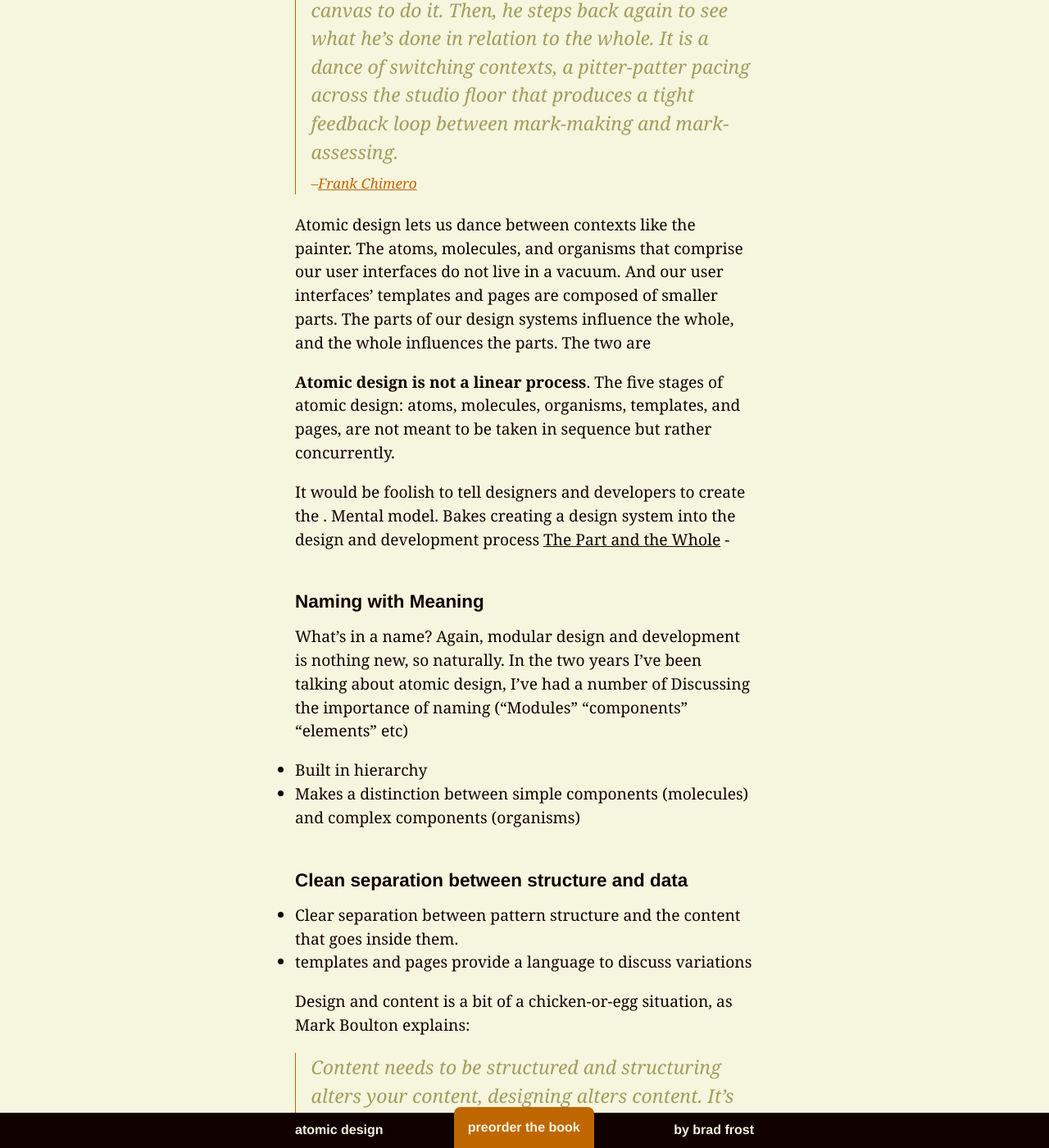
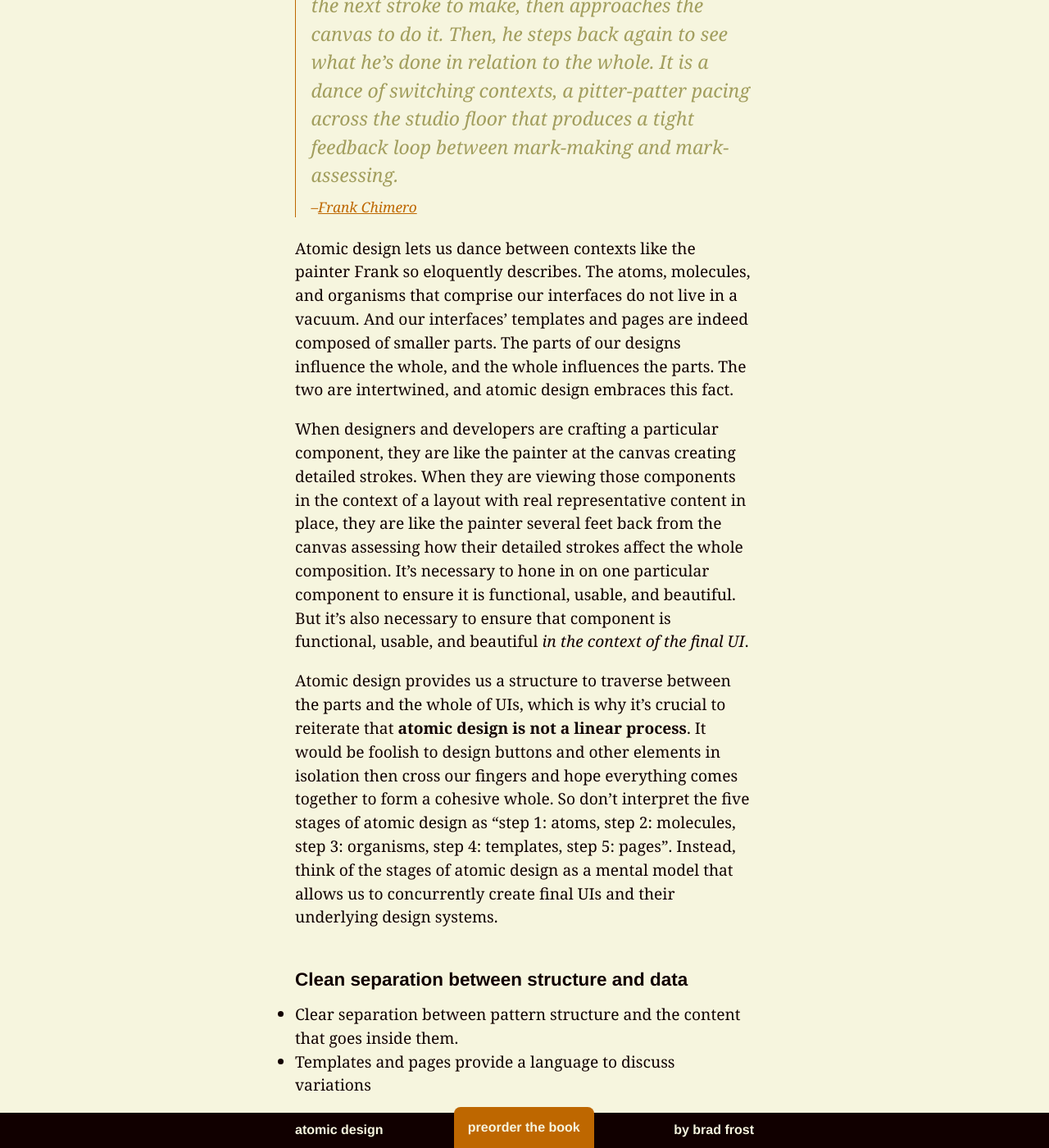
Before and after one commit to bradfrost/atomic-design, a Jekyll site: the page built from chapter-2.md, in a window 1280 px wide and 1400 px high, scrolled down 26227 px. Shown: the whole window at 82% size. Built offline with Jekyll 4.4.1, drawn with Linux system fonts in a browser that asks for light colours; some of the changed text lies outside the part shown.

Commit message:
Chapter 2 draft
The Part and the Whole

```diff
--- a/chapter-2.md
+++ b/chapter-2.md
@@ -158,42 +158,40 @@ In all of these examples, the underlying templates are the same, but the user in
 
 So that's atomic design! These five distinct stages work together to produce effective user interface design systems. To sum up atomic design in a nutshell:
 
-- **Atoms** can't be broken down any further and serve as the elemental building blocks of an interface.
+- **Atoms** are UI elements that can't be broken down any further and serve as the elemental building blocks of an interface.
 - **Molecules** are collections of atoms that form relatively simple UI components.
 - **Organisms** are relatively complex components that form discrete sections of an interface.
 - **Templates** place components into a page layout and demonstrate the design's underlying content structure.
 - **Pages** apply real content to templates and articulate variations to demonstrate the final UI and test the resiliency of the design system.
 
 ## Advantages of atomic design
-So why do all of this? What's atomic design good for? These are valid questions. After all, we've been building user interfaces for a long time now without having an explicit five-stage methodology in place. But utilizing atomic design provides us a few key insights that help us create more effective UI systems.
+So why go through all this rigamarole? What's atomic design good for? These are valid questions. After all, we've been building user interfaces for a long time now without having an explicit five-stage methodology in place. But utilizing atomic design provides us a few key insights that help us create more effective UI design systems.
 
 ### The Part and the Whole
-**One of the biggest advantages atomic design provides is the ability to traverse between abstract and concrete**. We can simultaneously see our interfaces broken down to their atomic elements and also see how those atomic elements combine together to form our final user interfaces.
+**One of the biggest advantages atomic design provides is the ability to traverse between abstract and concrete**. We can simultaneously see our interfaces broken down to their atomic elements and also see how those atomic elements combine together to form our final experiences.
 
-In his book *The Shape of Design*, Frank Chimero beautifully articulates the power this traversal provides.
+In his book *The Shape of Design*, Frank Chimero beautifully articulates the power this traversal provides:
 
 > The painter, when at a distance from the easel, can assess and analyze the whole of the work from this vantage. He scrutinizes and listens, chooses the next stroke to make, then approaches the canvas to do it. Then, he steps back again to see what he’s done in relation to the whole. It is a dance of switching contexts, a pitter-patter pacing across the studio floor that produces a tight feedback loop between mark-making and mark-assessing. <cite>[Frank Chimero](http://read.shapeofdesignbook.com/chapter01.html)</cite>
 
-Atomic design lets us dance between contexts like the painter.  The atoms, molecules, and organisms that comprise our user interfaces do not live in a vacuum. And our user interfaces' templates and pages are composed of smaller parts. The parts of our design systems influence the whole, and the whole influences the parts. The two are
+Atomic design lets us dance between contexts like the painter Frank so eloquently describes. The atoms, molecules, and organisms that comprise our interfaces do not live in a vacuum. And our interfaces' templates and pages are indeed composed of smaller parts. The parts of our designs influence the whole, and the whole influences the parts. The two are intertwined, and atomic design embraces this fact.
 
-**Atomic design is not a linear process**. The five stages of atomic design: atoms, molecules, organisms, templates, and pages, are not meant to be taken in sequence but rather concurrently.
+When designers and developers are crafting a particular component, they are like the painter at the canvas creating detailed strokes. When they are viewing those components in the context of a layout with real representative content in place, they are like the painter several feet back from the canvas assessing how their detailed strokes affect the whole composition. It's necessary to hone in on one particular component to ensure it is functional, usable, and beautiful. But it's also necessary to ensure that component is functional, usable, and beautiful *in the context of the final UI*.
 
-It would be foolish to tell designers and developers to create the . Mental model. Bakes creating a design system into the design and development process
-[The Part and the Whole](http://bradfrost.com/blog/post/the-part-and-the-whole/) -
-
-
-### Naming with Meaning
-What's in a name? Again, modular design and development is nothing new, so naturally. In the two years I've been talking about atomic design, I've had a number of Discussing the importance of naming ("Modules" "components" "elements" etc)
-- Built in hierarchy
-- Makes a distinction between simple components (molecules) and complex components (organisms)
+Atomic design provides us a structure to traverse between the parts and the whole of UIs, which is why it's crucial to reiterate that **atomic design is not a linear process**. It would be foolish to design buttons and other elements in isolation then cross our fingers and hope everything comes together to form a cohesive whole. So don't interpret the five stages of atomic design as "step 1: atoms, step 2: molecules, step 3: organisms, step 4: templates, step 5: pages". Instead, think of the stages of atomic design as a mental model that allows us to concurrently create final UIs and their underlying design systems.
 
 ### Clean separation between structure and data
 - Clear separation between pattern structure and the content that goes inside them.
-- templates and pages provide a language to discuss variations
+- Templates and pages provide a language to discuss variations
 
 Design and content is a bit of a chicken-or-egg situation, as Mark Boulton explains:
 
 > Content needs to be structured and structuring alters your content, designing alters content. It’s not ‘content then design’, or ‘content or design’. It’s ‘content and design’. <cite>[Mark Boulton](http://www.markboulton.co.uk/journal/structure-first-content-always)</cite>
+
+### Naming with Meaning
+What's in a name? As mentioned earlier, modular design and development is nothing new, so why not just stick with the language we've been using to In the two years I've been talking about atomic design, I've had a number of Discussing the importance of naming ("Modules" "components" "elements" etc)
+- Built in hierarchy
+- Makes a distinction between simple components (molecules) and complex components (organisms)
 
 ## Atomic design is for interfaces
 Atomic design is a concept that was born of the Web. But let's be clear about something: atomic design applies to all user interface design and not to
```
Also changed, not shown: other parts of chapter-2.md (+1 -1 lines), 2 other files.
